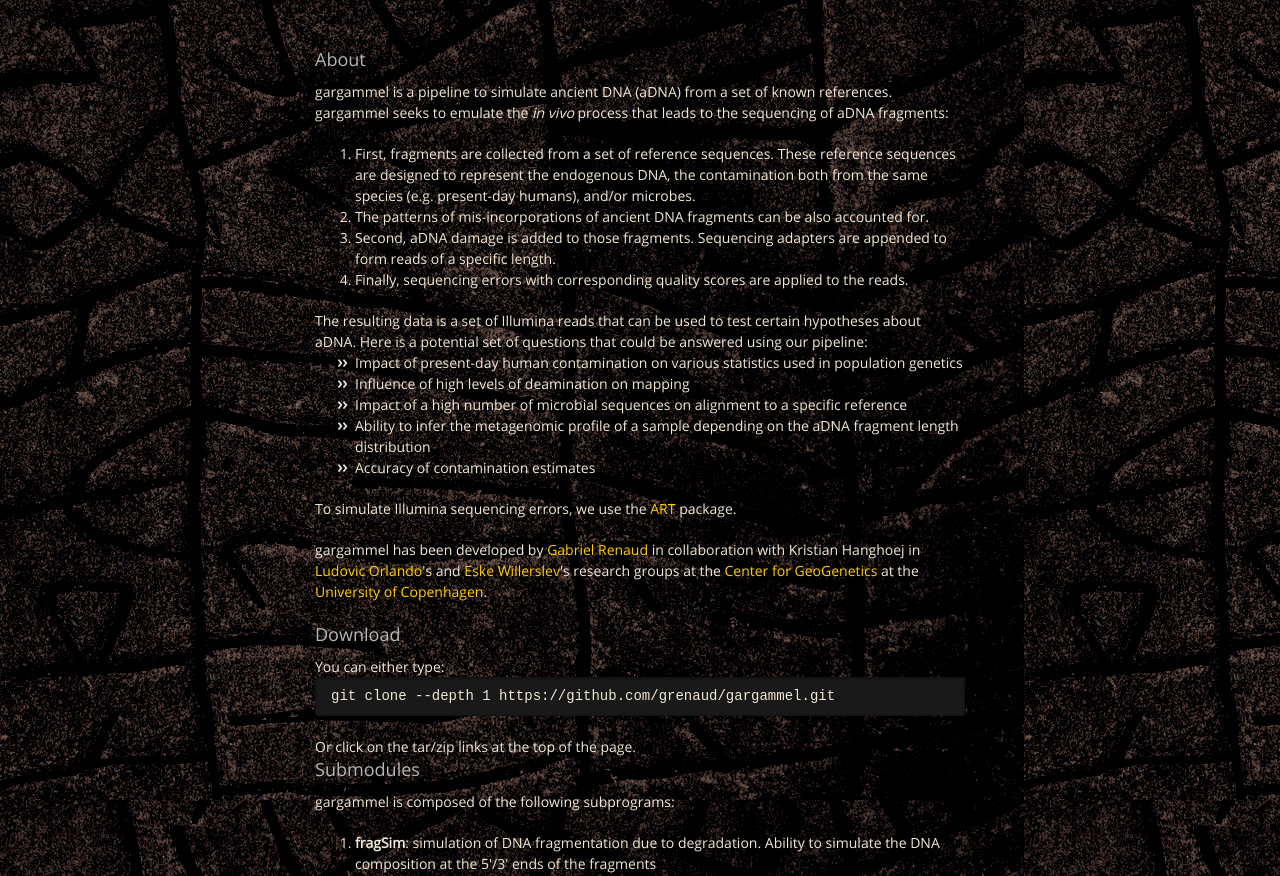
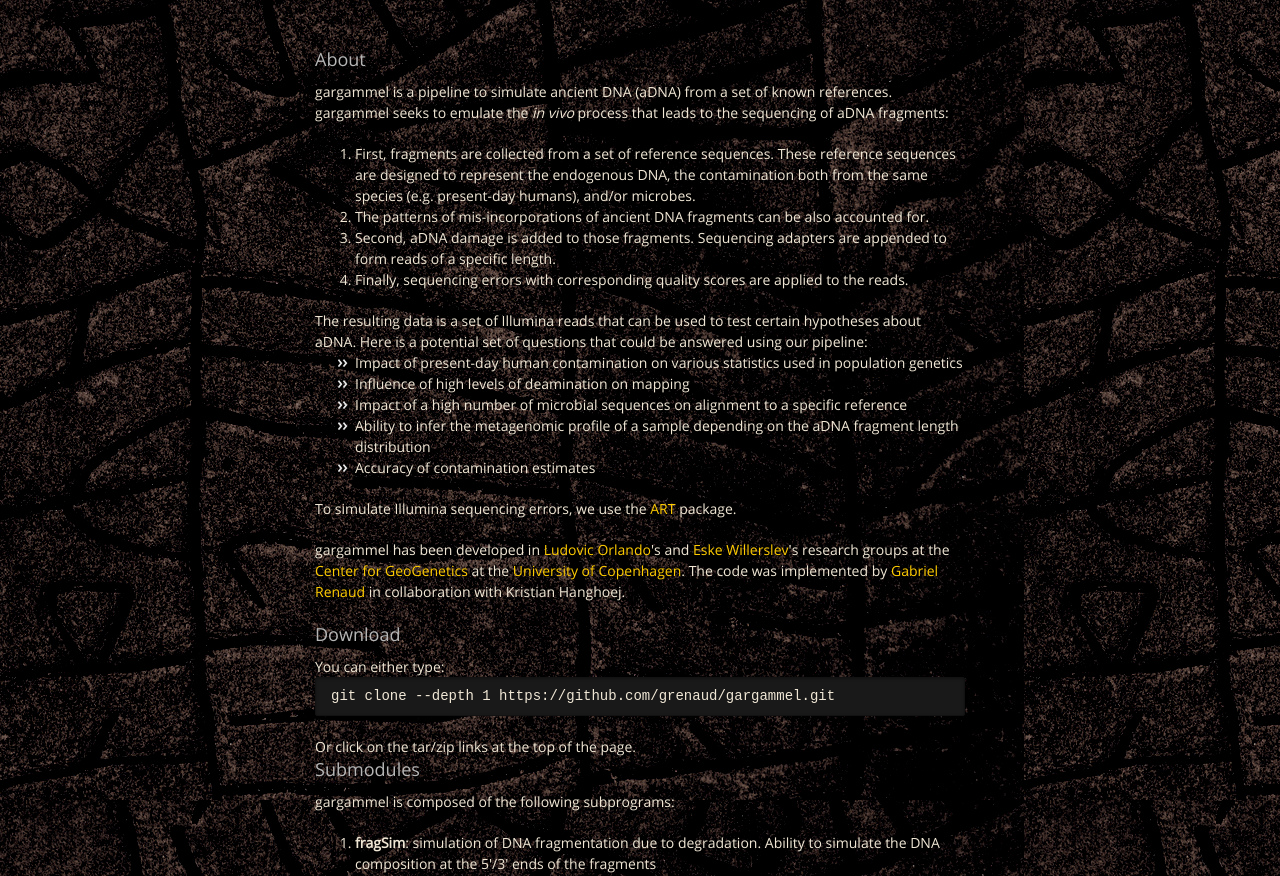
Before and after one commit to grenaud/gargammel, a plain HTML site: page index.html in a window 1280 px wide. Shown: the part 224-1100 px from the top of the page. Drawn offline with nearby package versions, Linux system fonts and the light colour scheme.

Commit message:
sentence

```diff
--- a/index.html
+++ b/index.html
@@ -80,7 +80,7 @@ The resulting data is a set of Illumina reads that can be used to test certain h
 To simulate Illumina sequencing errors,  we use the <a href="http://www.niehs.nih.gov/research/resources/software/biostatistics/art/">ART</a> package.</p>
 
 	<p>
-	  gargammel has been developed by <a href="https://grenaud.github.io/">Gabriel Renaud</a> in collaboration with Kristian Hanghoej in <a href="http://geogenetics.ku.dk/research_groups/palaeomix_group/">Ludovic Orlando</a>'s and <a href="http://geogenetics.ku.dk/research_groups/willerslev/">Eske Willerslev</a>'s research groups at the <a href="http://geogenetics.ku.dk/">Center for GeoGenetics</a> at the <a href="http://www.ku.dk/">University of Copenhagen</a>.
+	  gargammel has been developed in <a href="http://geogenetics.ku.dk/research_groups/palaeomix_group/">Ludovic Orlando</a>'s and <a href="http://geogenetics.ku.dk/research_groups/willerslev/">Eske Willerslev</a>'s research groups at the <a href="http://geogenetics.ku.dk/">Center for GeoGenetics</a> at the <a href="http://www.ku.dk/">University of Copenhagen</a>. The code was implemented by <a href="https://grenaud.github.io/">Gabriel Renaud</a> in collaboration with Kristian Hanghoej.
 	</p>
 
 <h3>
```
